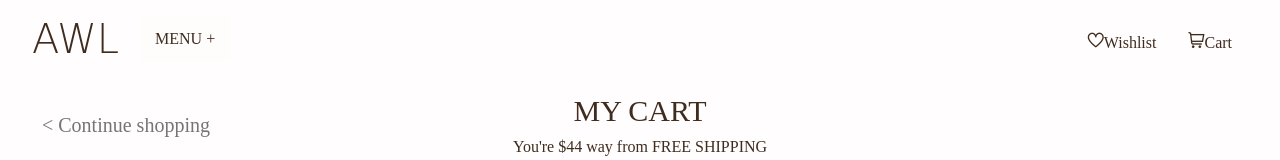
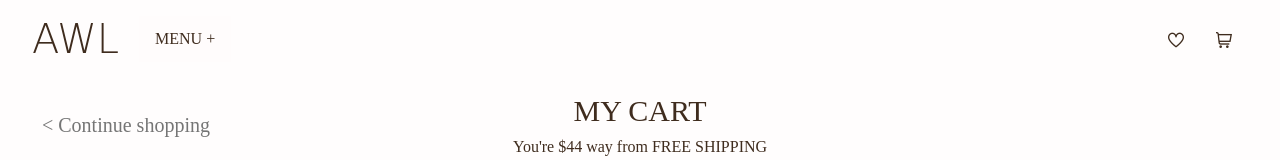
Before and after one commit to susiepoosie/INFO20005_A3, a plain HTML site: page cart.html in a window 1280 px wide. Shown: the top 160 px of the page. Drawn offline with nearby package versions, Linux system fonts and the light colour scheme; a web font is replaced by a local one.

Commit message:
updated navbar icons

```diff
--- a/cart.html
+++ b/cart.html
@@ -24,8 +24,8 @@
             </div>
         </div>
         <div class="split">
-            <a href="#"><i class="fi fi-rs-heart"></i>Wishlist</a>
-            <a href="cart.html"><i class="fi fi-rs-shopping-cart"></i>Cart</a>
+            <a href="#"><i class="fi fi-rs-heart"></i></a>
+            <a href="cart.html"><i class="fi fi-rs-shopping-cart"></i></a>
         </div>
     </div>
 </div>
```
Also changed, not shown: checkout-confirmation.html (+2 -2 lines), checkout-payment.html (+2 -2 lines), checkout-shipping.html (+2 -2 lines).
